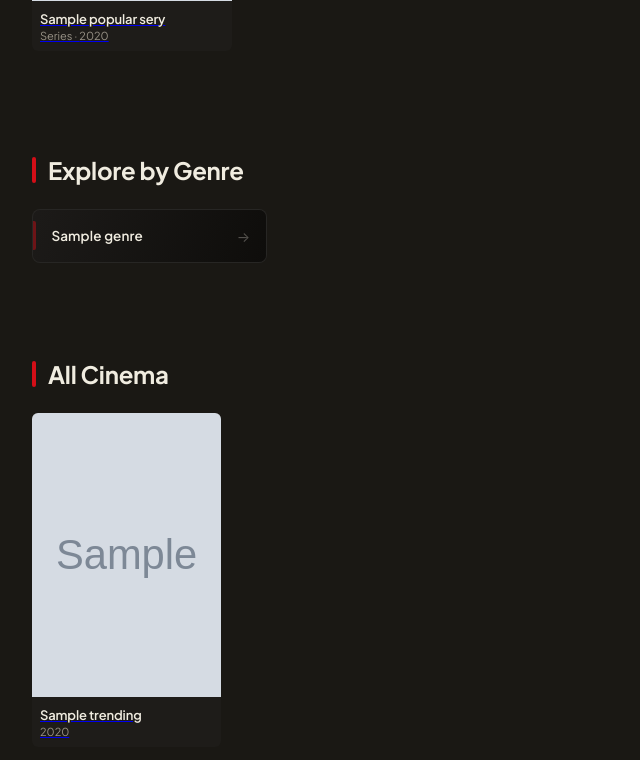
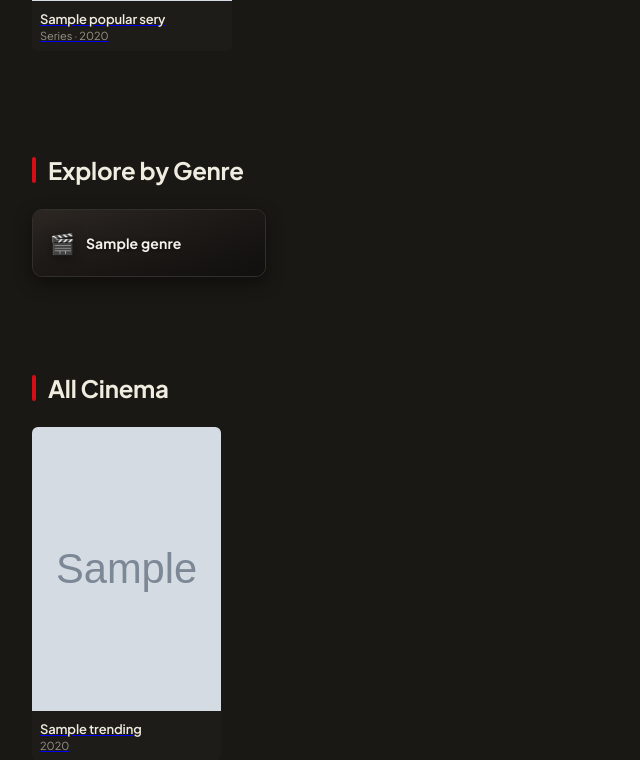
Before and after one commit to nssriraam/framecut, a Spring app: page /home in a window 1280 px wide. Shown: the part 2783-3543 px from the top of the page, without its empty margins (0-640 px from the left). Run offline with Thymeleaf, Linux system fonts and the light colour scheme; the template is opened without the code that fills it: most values are stand-ins (such as "Sample title", 1, 10 or a date in 2020); grey boxes marked "Sample" are stand-in pictures; data that the repository does not hold is empty; some of the project's set-up classes (security, data sources, template engines, error pages and the like) are left out, and stand-ins take their place.

Commit message:
style: restore colorful genre tiles with unique emojis and refined dark cinematic sheen

```diff
--- a/src/main/resources/static/css/main.css
+++ b/src/main/resources/static/css/main.css
@@ -805,11 +805,11 @@ body {
   to { opacity: 1; transform: translateY(0) scale(1); }
 }
 
-/* ===== EXPLORE BY GENRE — DARK CINEMA THEME ===== */
+/* ===== EXPLORE BY GENRE ===== */
 .genre-grid {
   display: grid;
   grid-template-columns: repeat(auto-fill, minmax(195px, 1fr));
-  gap: 10px;
+  gap: 12px;
   padding: 0 2rem;
   max-width: 1600px;
   margin: 0 auto;
@@ -817,114 +817,105 @@ body {
 
 .genre-tile {
   position: relative;
-  height: 54px;
-  border-radius: 8px;
+  height: 68px;
+  border-radius: 10px;
   overflow: hidden;
   cursor: pointer;
   text-decoration: none;
-  background: #151311;
-  border: 1px solid rgba(255, 255, 255, 0.08);
-  transition: transform 0.22s cubic-bezier(0.2, 0.8, 0.2, 1),
-              border-color 0.22s ease,
-              box-shadow 0.22s ease,
-              background 0.22s ease;
-  display: flex;
-  align-items: center;
-}
-
-.genre-tile::before {
-  content: '';
-  position: absolute;
-  left: 0;
-  top: 22%;
-  bottom: 22%;
-  width: 3px;
-  border-radius: 0 2px 2px 0;
-  background: rgba(211, 14, 23, 0.45);
-  z-index: 3;
-  transition: top 0.22s ease, bottom 0.22s ease, background 0.22s ease, box-shadow 0.22s ease;
+  border: 1px solid rgba(255, 255, 255, 0.1);
+  box-shadow: 0 6px 18px rgba(0, 0, 0, 0.45);
+  transition: transform 0.25s cubic-bezier(0.2, 0.8, 0.2, 1),
+              box-shadow 0.25s ease,
+              border-color 0.25s ease;
+  display: flex;
+  align-items: center;
 }
 
 .genre-tile:hover {
-  transform: translateY(-2px);
-  border-color: rgba(211, 14, 23, 0.5);
-  box-shadow: 0 8px 24px rgba(0, 0, 0, 0.65), 0 0 18px rgba(211, 14, 23, 0.16);
-}
-
-.genre-tile:hover::before {
-  top: 14%;
-  bottom: 14%;
-  background: var(--red);
-  box-shadow: 0 0 10px var(--red-glow);
+  transform: translateY(-3px) scale(1.02);
+  border-color: rgba(255, 255, 255, 0.28);
+  box-shadow: 0 14px 32px rgba(0, 0, 0, 0.65);
+  z-index: 2;
 }
 
 .genre-tile-bg {
   position: absolute;
   inset: 0;
-  background: linear-gradient(110deg, rgba(255, 255, 255, 0.03) 0%, rgba(13, 12, 10, 0.85) 100%);
-  transition: opacity 0.25s ease;
-}
-
-/* Subtle moody atmospheric tint per genre (low saturation to match obsidian + crimson theme) */
-.genre-tile[data-genre*="action"] .genre-tile-bg,
-.genre-tile[data-genre*="thriller"] .genre-tile-bg { background: linear-gradient(120deg, rgba(211, 14, 23, 0.14) 0%, #151311 75%); }
-.genre-tile[data-genre*="horror"] .genre-tile-bg { background: linear-gradient(120deg, rgba(153, 27, 27, 0.18) 0%, #12100e 75%); }
-.genre-tile[data-genre*="sci-fi"] .genre-tile-bg,
-.genre-tile[data-genre*="science"] .genre-tile-bg { background: linear-gradient(120deg, rgba(14, 165, 233, 0.12) 0%, #151311 75%); }
-.genre-tile[data-genre*="adventure"] .genre-tile-bg { background: linear-gradient(120deg, rgba(16, 185, 129, 0.11) 0%, #151311 75%); }
-.genre-tile[data-genre*="comedy"] .genre-tile-bg,
-.genre-tile[data-genre*="western"] .genre-tile-bg { background: linear-gradient(120deg, rgba(245, 158, 11, 0.11) 0%, #151311 75%); }
-.genre-tile[data-genre*="drama"] .genre-tile-bg,
-.genre-tile[data-genre*="fantasy"] .genre-tile-bg { background: linear-gradient(120deg, rgba(139, 92, 246, 0.12) 0%, #151311 75%); }
-.genre-tile[data-genre*="romance"] .genre-tile-bg,
-.genre-tile[data-genre*="music"] .genre-tile-bg { background: linear-gradient(120deg, rgba(225, 29, 72, 0.12) 0%, #151311 75%); }
-.genre-tile[data-genre*="mystery"] .genre-tile-bg,
-.genre-tile[data-genre*="crime"] .genre-tile-bg { background: linear-gradient(120deg, rgba(100, 116, 139, 0.14) 0%, #151311 75%); }
-.genre-tile[data-genre*="animation"] .genre-tile-bg,
-.genre-tile[data-genre*="family"] .genre-tile-bg,
-.genre-tile[data-genre*="kids"] .genre-tile-bg { background: linear-gradient(120deg, rgba(56, 189, 248, 0.11) 0%, #151311 75%); }
-.genre-tile[data-genre*="history"] .genre-tile-bg,
-.genre-tile[data-genre*="documentary"] .genre-tile-bg,
-.genre-tile[data-genre*="war"] .genre-tile-bg { background: linear-gradient(120deg, rgba(217, 119, 6, 0.1) 0%, #151311 75%); }
+  background: linear-gradient(135deg, #332c28 0%, #171513 100%);
+  transition: transform 0.35s ease, filter 0.3s ease;
+}
+
+.genre-tile:hover .genre-tile-bg {
+  transform: scale(1.06);
+  filter: brightness(1.15);
+}
+
+.genre-tile-overlay {
+  position: absolute;
+  inset: 0;
+  background: linear-gradient(to bottom, rgba(13, 12, 10, 0.15) 0%, rgba(13, 12, 10, 0.55) 100%);
+}
 
 .genre-tile-content {
   position: relative;
   z-index: 2;
   display: flex;
   align-items: center;
-  justify-content: space-between;
-  gap: 0.5rem;
-  padding: 0 1rem 0 1.15rem;
+  gap: 0.7rem;
+  padding: 0 1.05rem;
   width: 100%;
+}
+
+.genre-tile-icon {
+  font-size: 20px;
+  line-height: 1;
+  flex-shrink: 0;
+  filter: drop-shadow(0 2px 6px rgba(0, 0, 0, 0.5));
+  transition: transform 0.25s cubic-bezier(0.34, 1.56, 0.64, 1);
+}
+
+.genre-tile:hover .genre-tile-icon {
+  transform: scale(1.18);
 }
 
 .genre-tile-name {
   font-family: 'Plus Jakarta Sans', sans-serif;
-  font-size: 13.5px;
-  font-weight: 600;
+  font-size: 14px;
+  font-weight: 700;
   letter-spacing: 0.01em;
-  color: var(--cream);
+  color: #f4f1ea;
   white-space: nowrap;
   overflow: hidden;
   text-overflow: ellipsis;
-  transition: color 0.2s ease;
-}
-
-.genre-tile:hover .genre-tile-name {
-  color: #ffffff;
-}
-
-.genre-tile-arrow {
-  font-size: 14px;
-  color: rgba(240, 236, 224, 0.3);
-  transition: transform 0.22s ease, color 0.22s ease;
-  flex-shrink: 0;
-}
-
-.genre-tile:hover .genre-tile-arrow {
-  color: var(--red);
-  transform: translateX(3px);
-}
+  text-shadow: 0 1px 4px rgba(0, 0, 0, 0.45);
+}
+
+/* Muted Cinematic Genre Gradients */
+.genre-tile[data-genre*="action"] .genre-tile-bg { background: linear-gradient(135deg, #b91c1c 0%, #5c1010 65%, #1c0808 100%); }
+.genre-tile[data-genre*="adventure"] .genre-tile-bg { background: linear-gradient(135deg, #047857 0%, #064e3b 65%, #061d17 100%); }
+.genre-tile[data-genre*="animation"] .genre-tile-bg { background: linear-gradient(135deg, #c026d3 0%, #6d28d9 65%, #1f0a3a 100%); }
+.genre-tile[data-genre*="comedy"] .genre-tile-bg { background: linear-gradient(135deg, #d97706 0%, #92400e 65%, #241004 100%); }
+.genre-tile[data-genre*="crime"] .genre-tile-bg { background: linear-gradient(135deg, #475569 0%, #1e293b 65%, #0b101b 100%); }
+.genre-tile[data-genre*="documentary"] .genre-tile-bg { background: linear-gradient(135deg, #c2410c 0%, #7c2d12 65%, #210a04 100%); }
+.genre-tile[data-genre*="drama"] .genre-tile-bg { background: linear-gradient(135deg, #7c3aed 0%, #4c1d95 65%, #1b0936 100%); }
+.genre-tile[data-genre*="family"] .genre-tile-bg,
+.genre-tile[data-genre*="kids"] .genre-tile-bg { background: linear-gradient(135deg, #0284c7 0%, #0369a1 65%, #071e30 100%); }
+.genre-tile[data-genre*="fantasy"] .genre-tile-bg { background: linear-gradient(135deg, #9333ea 0%, #581c87 65%, #1d0730 100%); }
+.genre-tile[data-genre*="history"] .genre-tile-bg { background: linear-gradient(135deg, #b45309 0%, #78350f 65%, #241205 100%); }
+.genre-tile[data-genre*="horror"] .genre-tile-bg { background: linear-gradient(135deg, #991b1b 0%, #450a0a 65%, #140303 100%); }
+.genre-tile[data-genre*="music"] .genre-tile-bg { background: linear-gradient(135deg, #db2777 0%, #86198f 65%, #2b0730 100%); }
+.genre-tile[data-genre*="mystery"] .genre-tile-bg { background: linear-gradient(135deg, #0f766e 0%, #115e59 65%, #06211f 100%); }
+.genre-tile[data-genre*="news"] .genre-tile-bg { background: linear-gradient(135deg, #1d4ed8 0%, #1e3a8a 65%, #0a1433 100%); }
+.genre-tile[data-genre*="reality"] .genre-tile-bg { background: linear-gradient(135deg, #a16207 0%, #713f12 65%, #211205 100%); }
+.genre-tile[data-genre*="romance"] .genre-tile-bg { background: linear-gradient(135deg, #e11d48 0%, #881337 65%, #2e0613 100%); }
+.genre-tile[data-genre*="sci-fi"] .genre-tile-bg,
+.genre-tile[data-genre*="science"] .genre-tile-bg { background: linear-gradient(135deg, #0284c7 0%, #1e3a8a 65%, #071333 100%); }
+.genre-tile[data-genre*="soap"] .genre-tile-bg { background: linear-gradient(135deg, #be185d 0%, #701a75 65%, #260829 100%); }
+.genre-tile[data-genre*="tv movie"] .genre-tile-bg { background: linear-gradient(135deg, #4f46e5 0%, #312e81 65%, #111033 100%); }
+.genre-tile[data-genre*="talk"] .genre-tile-bg { background: linear-gradient(135deg, #0d9488 0%, #155e75 65%, #071e26 100%); }
+.genre-tile[data-genre*="thriller"] .genre-tile-bg { background: linear-gradient(135deg, #dc2626 0%, #7f1d1d 65%, #210606 100%); }
+.genre-tile[data-genre*="war"] .genre-tile-bg { background: linear-gradient(135deg, #4d7c0f 0%, #365314 65%, #131f07 100%); }
+.genre-tile[data-genre*="western"] .genre-tile-bg { background: linear-gradient(135deg, #b45309 0%, #713f12 65%, #241404 100%); }
 
 /* ===== SKELETON LOADING ===== */
 .skeleton {
@@ -1619,13 +1610,17 @@ footer .footer-logo span { color: var(--red); }
     padding: 0 1rem;
   }
   .genre-tile {
-    height: 48px;
+    height: 54px;
   }
   .genre-tile-content {
-    padding: 0 0.75rem 0 0.9rem;
+    padding: 0 0.75rem;
+    gap: 0.5rem;
+  }
+  .genre-tile-icon {
+    font-size: 17px;
   }
   .genre-tile-name {
-    font-size: 12.5px;
+    font-size: 13px;
   }
 
   /* Hero adjustments */
--- a/src/main/resources/templates/home.html
+++ b/src/main/resources/templates/home.html
@@ -230,9 +230,39 @@
            class="genre-tile"
            th:attr="data-genre=${#strings.toLowerCase(genre)}">
           <div class="genre-tile-bg"></div>
+          <div class="genre-tile-overlay"></div>
           <div class="genre-tile-content">
+            <span class="genre-tile-icon" th:switch="${#strings.toLowerCase(genre)}">
+              <span th:case="'action'">⚡</span>
+              <span th:case="'action & adventure'">🏹</span>
+              <span th:case="'adventure'">🧭</span>
+              <span th:case="'animation'">🎨</span>
+              <span th:case="'comedy'">🎭</span>
+              <span th:case="'crime'">🕶️</span>
+              <span th:case="'documentary'">📽️</span>
+              <span th:case="'drama'">👑</span>
+              <span th:case="'family'">🎈</span>
+              <span th:case="'fantasy'">🔮</span>
+              <span th:case="'history'">🏛️</span>
+              <span th:case="'horror'">💀</span>
+              <span th:case="'kids'">🎠</span>
+              <span th:case="'music'">🎵</span>
+              <span th:case="'mystery'">🔍</span>
+              <span th:case="'news'">📰</span>
+              <span th:case="'reality'">📺</span>
+              <span th:case="'romance'">💖</span>
+              <span th:case="'science fiction'">🚀</span>
+              <span th:case="'sci-fi & fantasy'">🛸</span>
+              <span th:case="'soap'">🕯️</span>
+              <span th:case="'tv movie'">🎞️</span>
+              <span th:case="'talk'">🎙️</span>
+              <span th:case="'thriller'">🔥</span>
+              <span th:case="'war'">⚔️</span>
+              <span th:case="'war & politics'">🛡️</span>
+              <span th:case="'western'">🤠</span>
+              <span th:case="*">🎬</span>
+            </span>
             <span class="genre-tile-name" th:text="${genre}">Genre</span>
-            <span class="genre-tile-arrow" aria-hidden="true">→</span>
           </div>
         </a>
       </div>
```
